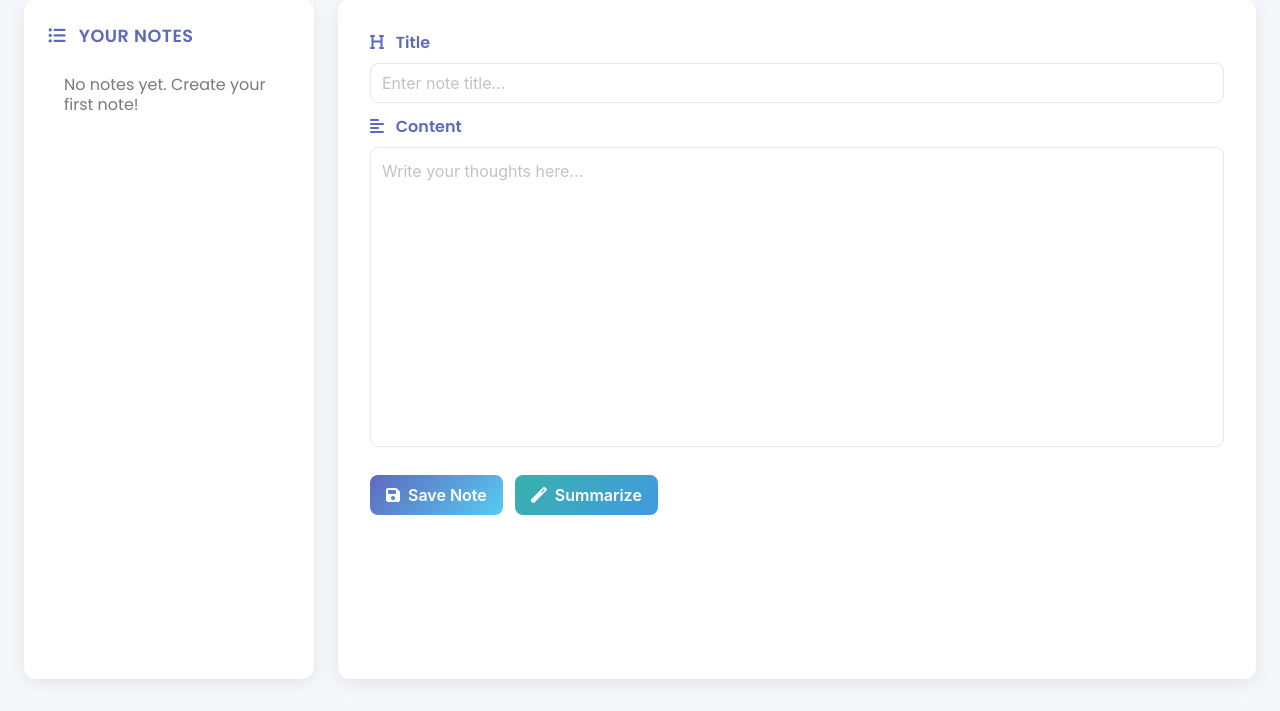
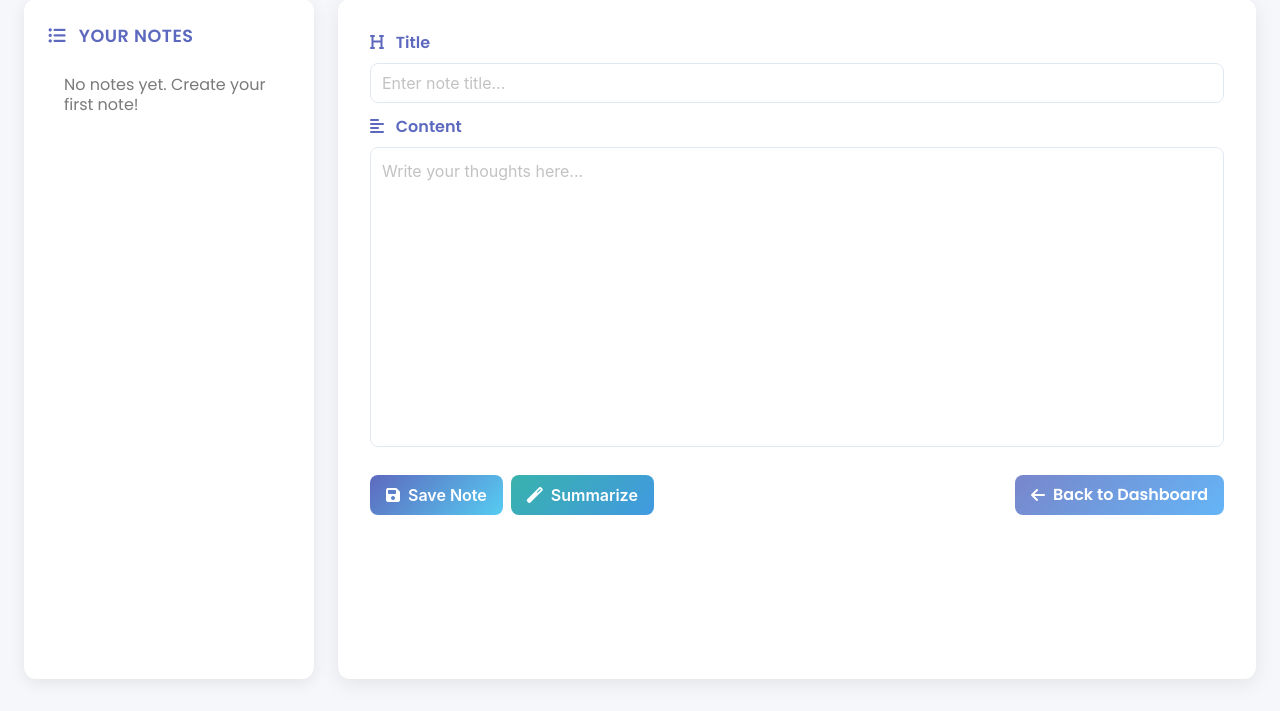
Before and after one commit to DonMdas/note-taking-app, a Django app: page /editor/ in a window 1280 px wide. Shown: the part 89-800 px from the top of the page. Run offline with Django 5.2, Linux system fonts and the light colour scheme; the visitor is signed in with stand-in values (Sample User, id 1); data that the repository does not hold is empty.

Commit message:
Added the back button

```diff
--- a/document/templates/editor.html
+++ b/document/templates/editor.html
@@ -256,6 +256,31 @@
             height: 200px;
         }
     }
+
+    /* Add this new style for the button group */
+    .field.is-grouped.button-container {
+        display: flex;
+        justify-content: space-between;
+    }
+
+    .button-group-left {
+        display: flex;
+    }
+
+    /* Add these new styles for the back button */
+    .button.is-secondary {
+        background: linear-gradient(135deg, #7986CB, #64B5F6);
+        color: white;
+        border: none;
+        border-radius: 8px;
+        font-weight: 600;
+        transition: all 0.3s ease;
+    }
+
+    .button.is-secondary:hover {
+        transform: translateY(-2px);
+        box-shadow: 0 4px 12px rgba(121, 134, 203, 0.4);
+    }
 </style>
 
 <body>
@@ -332,24 +357,31 @@
                                 <textarea class="textarea" id="summary-textarea" name="summary" placeholder="Key points from your note will appear here...">{% if note.summary %}{{ note.summary }}{% endif %}</textarea>
                             </div>
                         </div>
-                        <div class="field is-grouped mt-4">
+                        <div class="field is-grouped mt-4 button-container">
+                            <div class="button-group-left">
                                 <div class="control">
                                     <button type="submit" class="button is-primary">
                                         <i class="fas fa-save mr-2"></i> Save Note
                                     </button>
                                 </div>
-                            <div class="control">
+                                <div class="control ml-2">
                                     <button type="button" id="summarize-btn" class="button is-info">
                                         <i class="fas fa-magic mr-2"></i> Summarize
                                     </button>
                                 </div>
                                 {% if note %}
-                                <div class="control">
+                                    <div class="control ml-2">
                                         <a href="{% url 'delete_note' note.id %}" class="button is-danger is-light" onclick="return confirm('Are you sure you want to delete this note?')">
                                             <i class="fas fa-trash mr-2"></i> Delete
                                         </a>
                                     </div>
                                 {% endif %}
+                            </div>
+                            <div class="control">
+                                <a href="{% url 'dashboard' %}" class="button is-secondary">
+                                    <i class="fas fa-arrow-left mr-2"></i> Back to Dashboard
+                                </a>
+                            </div>
                         </div>
                     </form>
                 </div>
```
Lines whose indentation alone changed are shown as unchanged.
